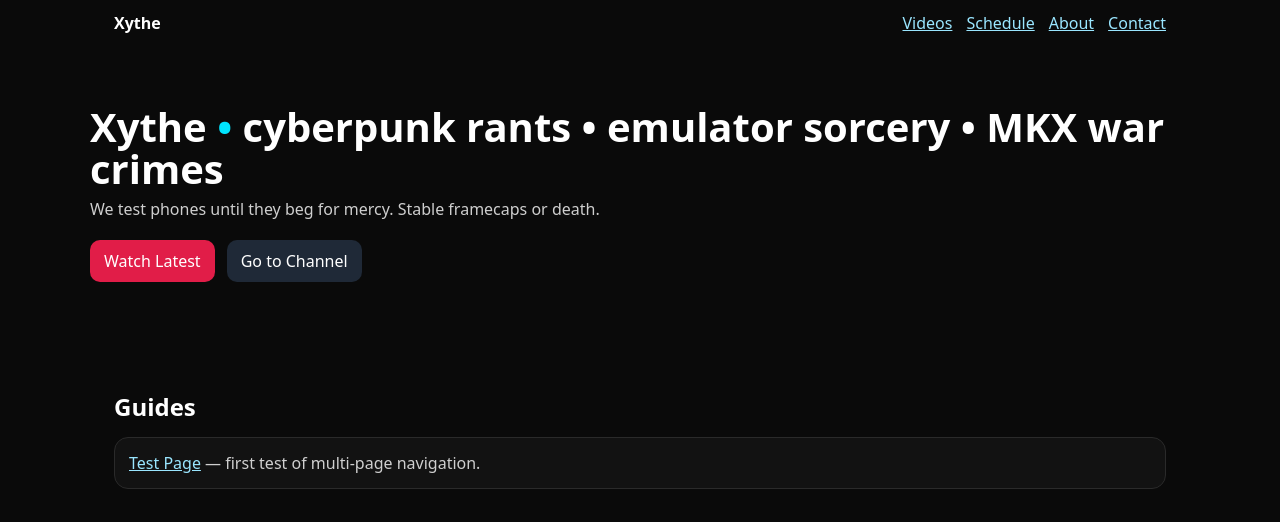
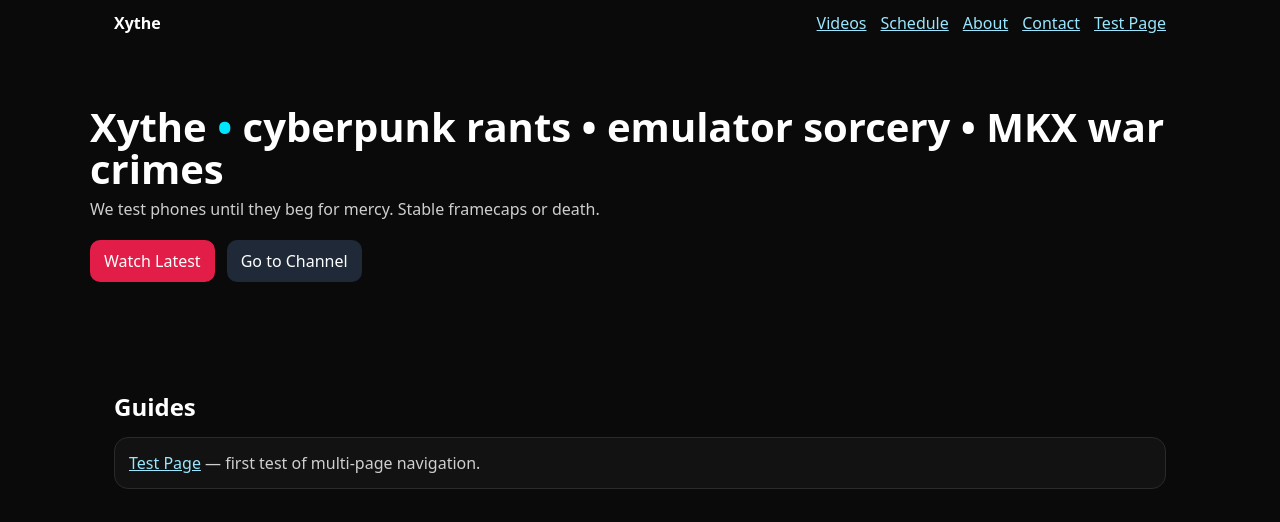
Before and after one commit to zXythez/Xythe, a plain HTML site: page index.html in a window 1280 px wide. Shown: the top 522 px of the page. Drawn offline with Linux system fonts and the light colour scheme.

Commit message:
Update index.html

```diff
--- a/index.html
+++ b/index.html
@@ -14,7 +14,8 @@
       <a href="#schedule">Schedule</a>
       <a href="#about">About</a>
       <a href="#contact">Contact</a>
-    </div>
+    <a href="/test.html">Test Page</a>
+       </div>
   </nav>
 
   <header class="wrap hero">
```
